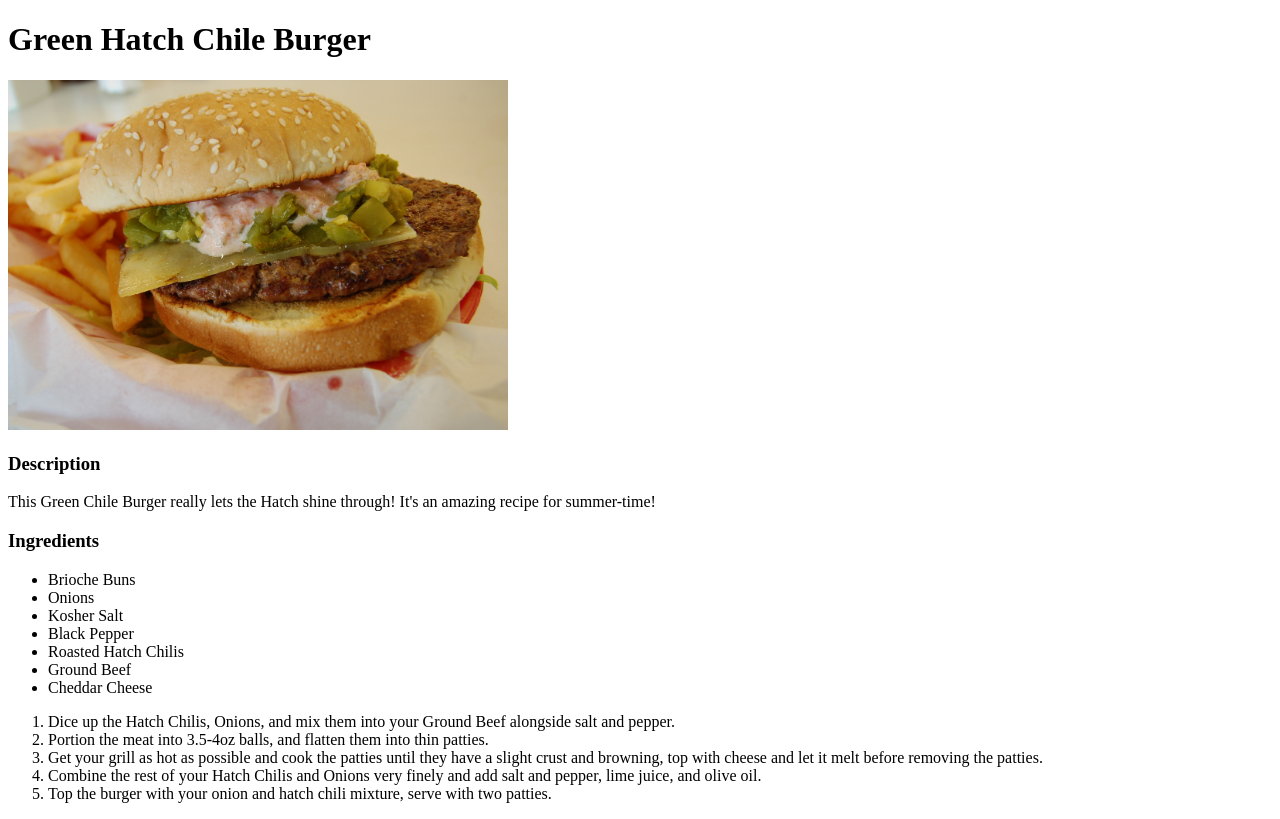
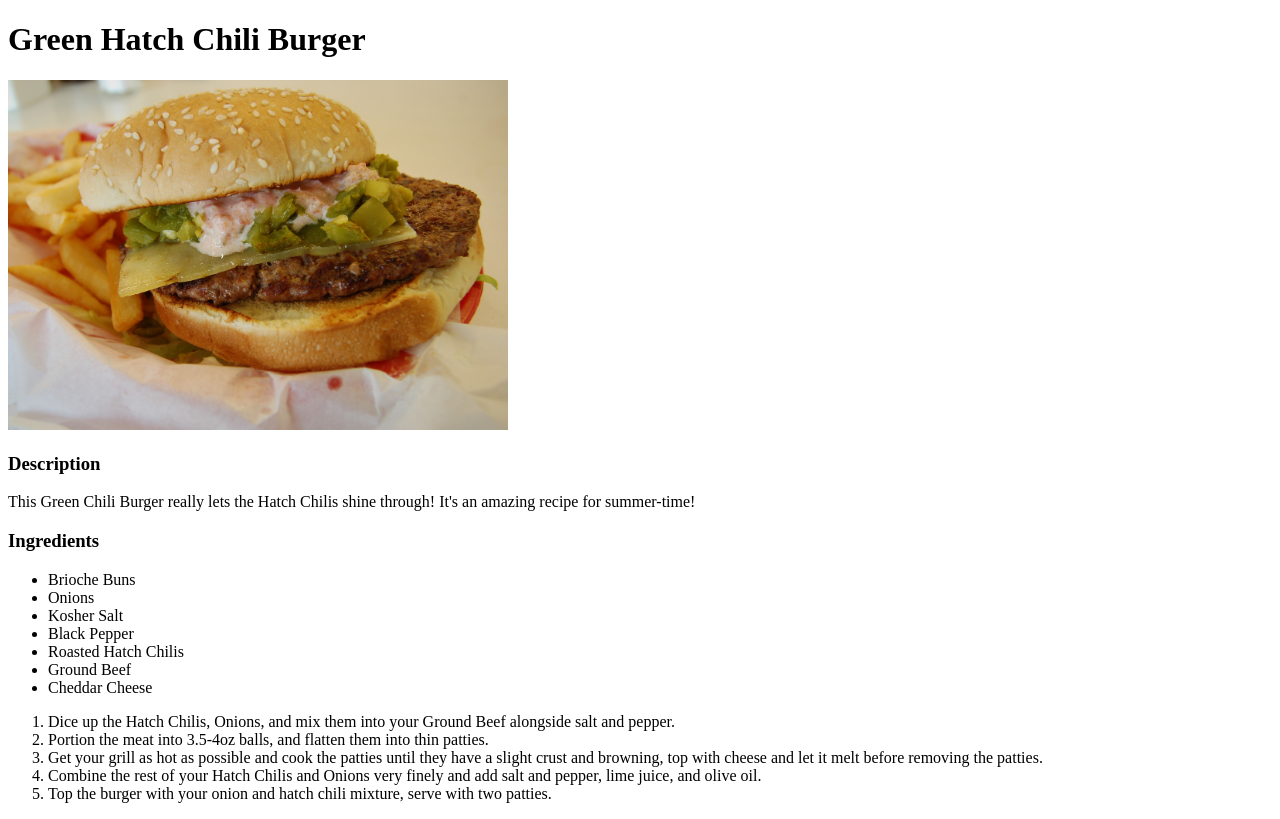
Before and after one commit to Dallagen2/odin_recipes, a plain HTML site: page recipes/Hamburger.html in a window 1280 px wide. Drawn offline with Linux system fonts and the light colour scheme.

Commit message:
Fixed Spelling

```diff
--- a/recipes/Hamburger.html
+++ b/recipes/Hamburger.html
@@ -7,10 +7,10 @@
     <title>Document</title>
 </head>
 <body>
-    <h1>Green Hatch Chile Burger</h1>
+    <h1>Green Hatch Chili Burger</h1>
     <img src="../images/Hatch_Green_Chile_Hamburger.jpg" width="500">
     <h3>Description</h3>
-    <p>This Green Chile Burger really lets the Hatch shine through! It's an amazing recipe for summer-time!</p>
+    <p>This Green Chili Burger really lets the Hatch Chilis shine through! It's an amazing recipe for summer-time!</p>
     <h3> Ingredients</h3>
     <ul>
         <li>Brioche Buns</li>
```
